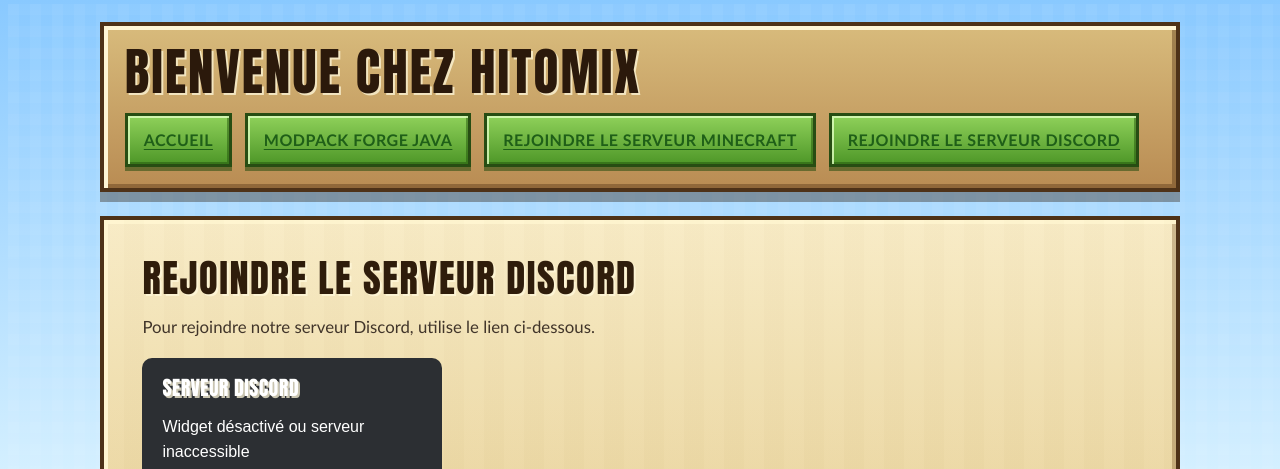
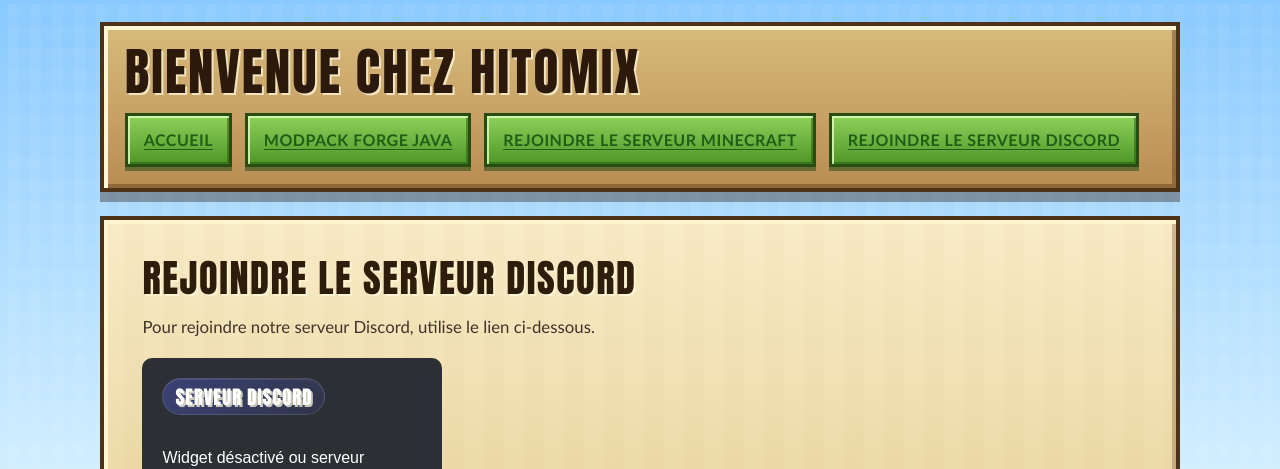
Before and after one commit to Pires-Alexis/hitomix, a plain HTML site: page frontend/pages/discord.html in a window 1280 px wide. Shown: the top 469 px of the page. Drawn offline with Linux system fonts and the light colour scheme; no server answers.

Commit message:
Update discord.html

```diff
--- a/frontend/pages/discord.html
+++ b/frontend/pages/discord.html
@@ -77,11 +77,20 @@
     }
 
     #discord-widget h2 {
-        margin: 0 0 12px;
-        font-size: 1.25rem;
-        font-weight: 700;
+        display: inline-flex;
+        align-items: center;
+        margin: 0 0 14px;
+        padding: 6px 12px;
+        font-size: 1.2rem;
+        font-weight: 800;
+        line-height: 1.2;
         color: #ffffff;
-        letter-spacing: 0.02em;
+        letter-spacing: 0.04em;
+        text-transform: uppercase;
+        background: linear-gradient(135deg, rgba(88, 101, 242, 0.35), rgba(88, 101, 242, 0.12));
+        border: 1px solid rgba(255, 255, 255, 0.12);
+        border-radius: 999px;
+        box-shadow: inset 0 1px 0 rgba(255, 255, 255, 0.08);
     }
 
     #members {
```
